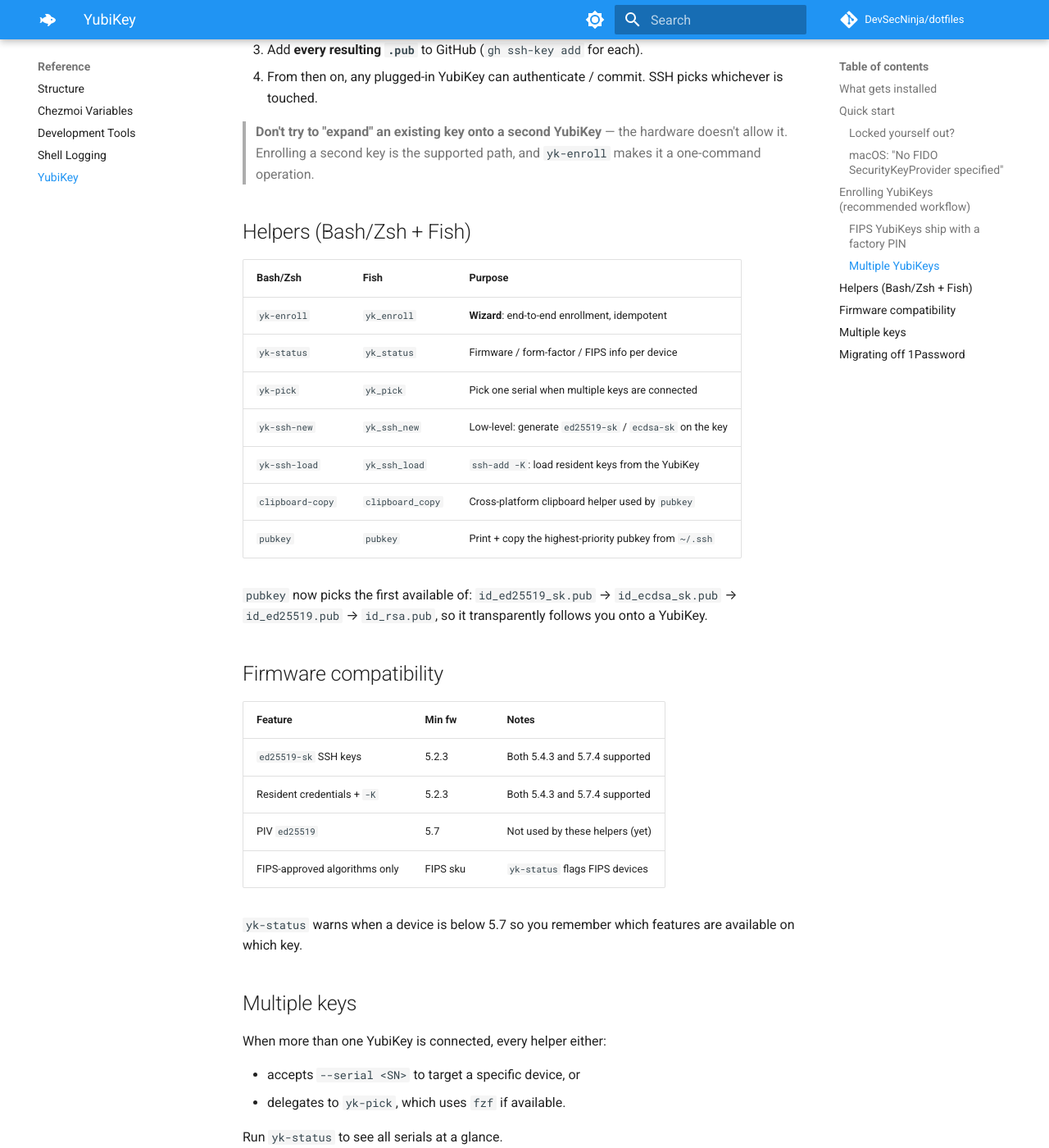
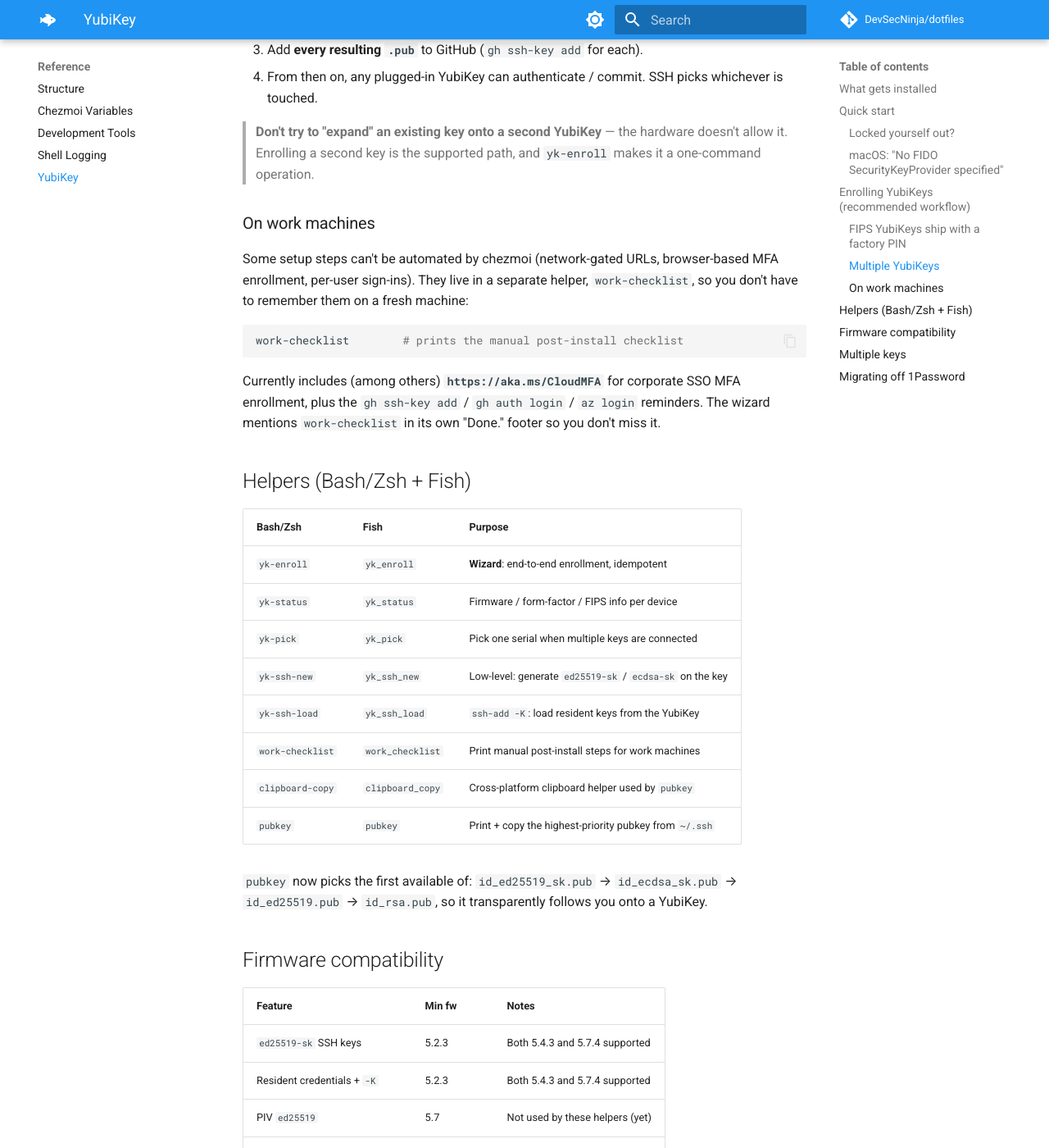
Before and after one commit to DevSecNinja/dotfiles, an MkDocs documentation site: the page built from docs/yubikey.md, in a window 1280 px wide and 1400 px high, scrolled down 3302 px. Shown: the whole window at 82% size. Built offline with MkDocs 1.6.1 and Material for MkDocs 9.7.7, drawn with Linux system fonts in a browser that asks for light colours; comment, search, counter and statistics services are not loaded.

Commit message:
feat(work): add work-checklist for manual post-install steps
Some setup steps can't be automated by chezmoi: corporate URLs that

require the work network/VPN, browser-based MFA enrollment, per-user

sign-ins. Today these live in a wiki tab nobody remembers to open on

a fresh machine.

Add work-checklist (bash) and work_checklist (fish): a side-effect-

free helper that prints the work-only manual checklist. Includes

https://aka.ms/CloudMFA for corporate SSO MFA enrollment plus the

usual gh ssh-key add / gh auth login / az login reminders.

yk-enroll's Done. footer now points users at work-checklist so it's

discovered organically right after YubiKey enrollment finishes.

Tests: 3 bats cases (CloudMFA URL present, mentions yk-enroll,

idempotent / no side effects).

Docs: docs/yubikey.md gained an 'On work machines' section under

'Multiple YubiKeys' and a helpers-table entry.

````diff
--- a/docs/yubikey.md
+++ b/docs/yubikey.md
@@ -156,6 +156,22 @@
 > hardware doesn't allow it. Enrolling a second key is the supported
 > path, and `yk-enroll` makes it a one-command operation.
 
+### On work machines
+
+Some setup steps can't be automated by chezmoi (network-gated URLs,
+browser-based MFA enrollment, per-user sign-ins). They live in a
+separate helper, `work-checklist`, so you don't have to remember them
+on a fresh machine:
+
+```bash
+work-checklist        # prints the manual post-install checklist
+```
+
+Currently includes (among others) **`https://aka.ms/CloudMFA`** for
+corporate SSO MFA enrollment, plus the `gh ssh-key add` / `gh auth
+login` / `az login` reminders. The wizard mentions `work-checklist` in
+its own "Done." footer so you don't miss it.
+
 ## Helpers (Bash/Zsh + Fish)
 
 | Bash/Zsh                | Fish                | Purpose                                                    |
@@ -165,6 +181,7 @@
 | `yk-pick`               | `yk_pick`           | Pick one serial when multiple keys are connected           |
 | `yk-ssh-new`            | `yk_ssh_new`        | Low-level: generate `ed25519-sk` / `ecdsa-sk` on the key   |
 | `yk-ssh-load`           | `yk_ssh_load`       | `ssh-add -K`: load resident keys from the YubiKey          |
+| `work-checklist`        | `work_checklist`    | Print manual post-install steps for work machines          |
 | `clipboard-copy`        | `clipboard_copy`    | Cross-platform clipboard helper used by `pubkey`           |
 | `pubkey`                | `pubkey`            | Print + copy the highest-priority pubkey from `~/.ssh`     |
 
````
Also changed, not shown: 5 other files.
